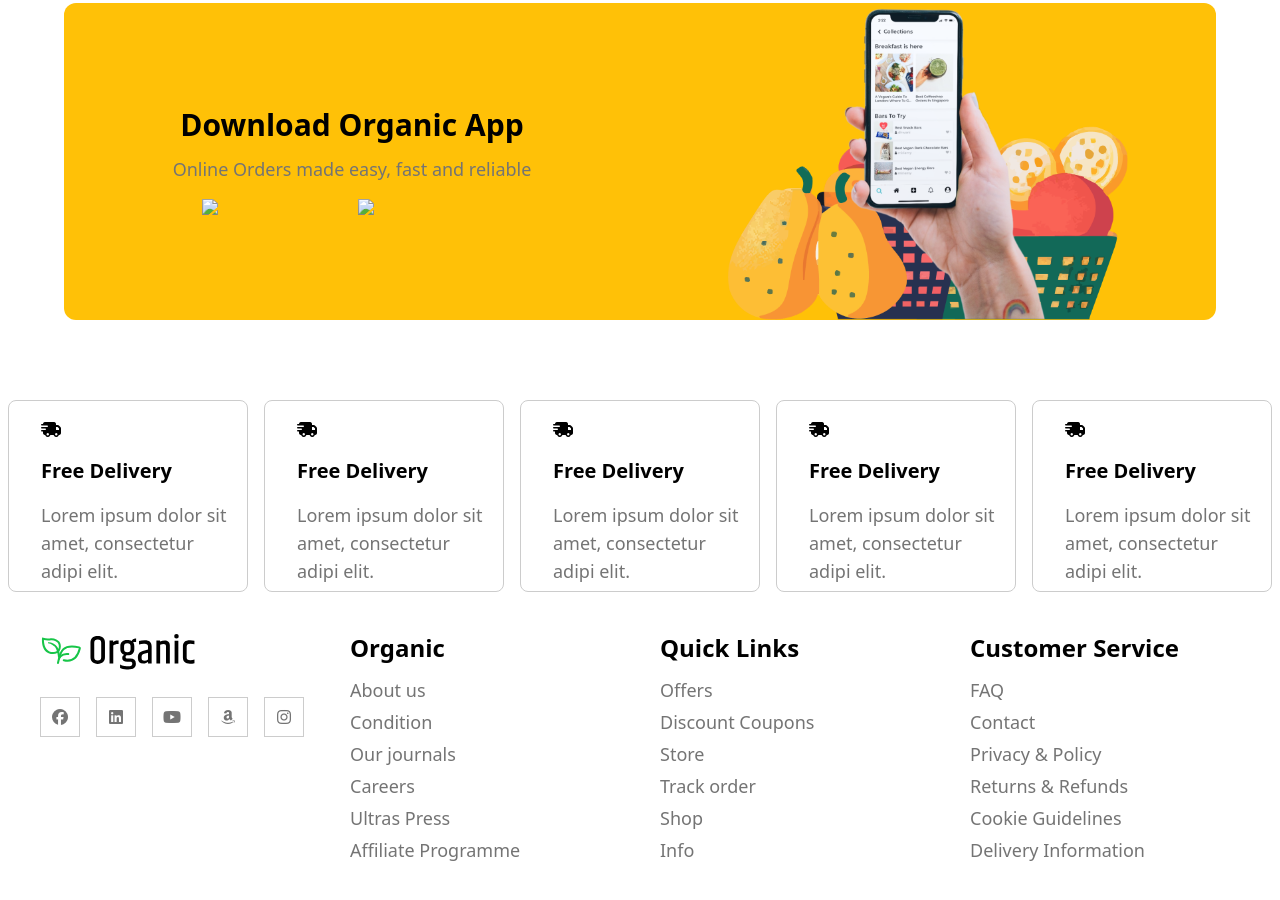
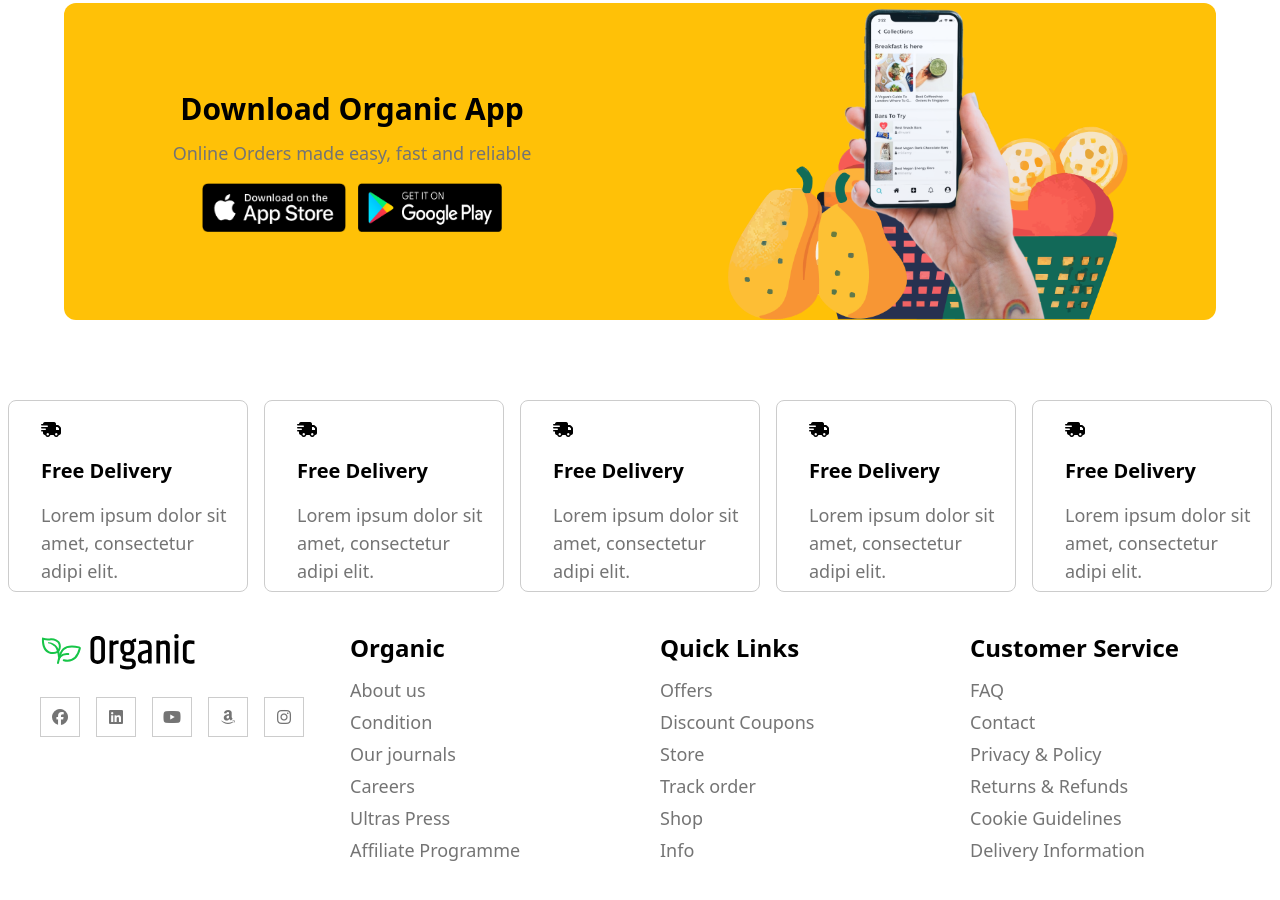
Before and after one commit to nr7571808-bit/mywebsite, a plain HTML site: page index.html in a window 1280 px wide. Shown: the part 7756-8656 px from the top of the page. Drawn offline with nearby package versions, Linux system fonts and the light colour scheme.

Commit message:
two images path updated

```diff
--- a/index.html
+++ b/index.html
@@ -1331,8 +1331,8 @@
             </p>
 
             <div class="flex gap-3 mt-4 justify-center md:justify-start">
-                <img src="images/img-app-store.png" class="w-32 sm:w-36">
-                <img src="images/img-google-play.png" class="w-32 sm:w-36">
+                <img src="img-app-store.png" class="w-32 sm:w-36">
+                <img src="img-google-play.png" class="w-32 sm:w-36">
             </div>
 
         </div>
```
